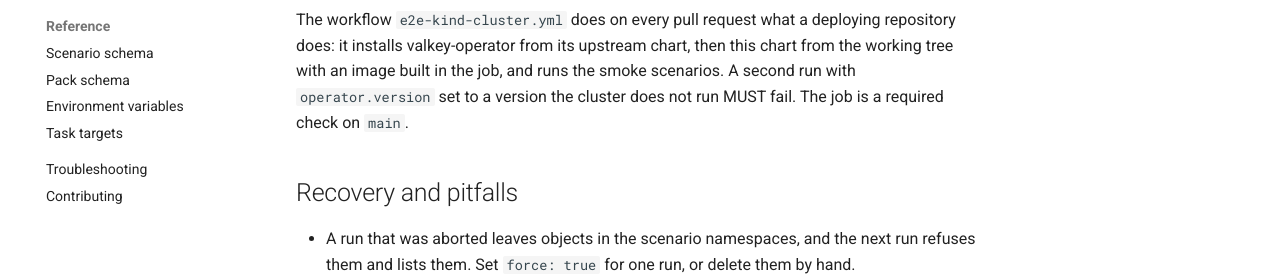
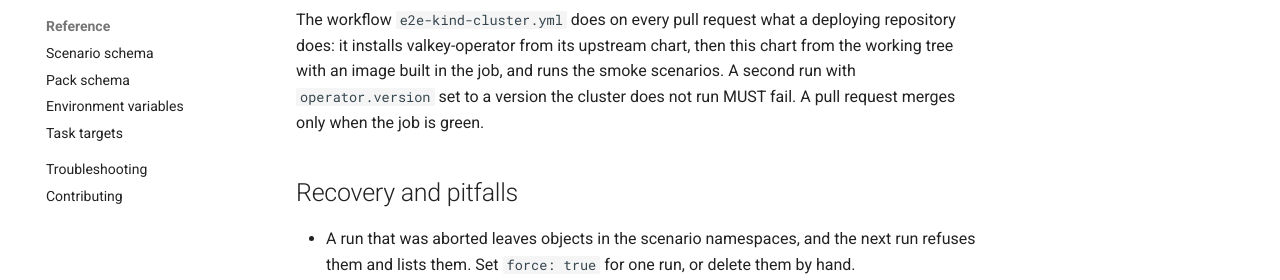
Before and after one commit to ydixken/operator-testbench, an MkDocs documentation site: the page built from docs/deploying.md, in a window 1280 px wide and 900 px high, scrolled down 3229 px. Shown: the part 351-631 px from the top of the window. Built offline with MkDocs 1.6.1 and Material for MkDocs 9.7.7, drawn with Linux system fonts in a browser that asks for light colours; comment, search, counter and statistics services are not loaded.

Commit message:
docs: e2e-kind-cluster is checked by hand until the protection enforces it

```diff
--- a/docs/deploying.md
+++ b/docs/deploying.md
@@ -119,7 +119,7 @@ Argo CD runs the Job as a PostSync hook on every sync.
 
 The workflow `e2e-kind-cluster.yml` does on every pull request what a deploying repository does: it installs valkey-operator from its upstream chart, then this chart from the working tree with an image built in the job, and runs the smoke scenarios.
 A second run with `operator.version` set to a version the cluster does not run MUST fail.
-The job is a required check on `main`.
+A pull request merges only when the job is green.
 
 ## Recovery and pitfalls
 
```
Also changed, not shown: AGENTS.md (+1 -0 lines), CONTRIBUTING.md (+2 -1 lines), tasks/todo.md (+6 -2 lines), 2 other files.
